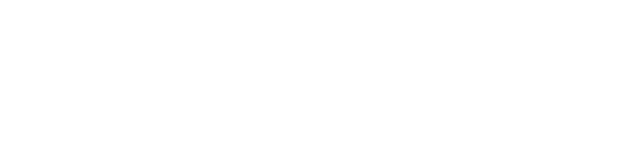
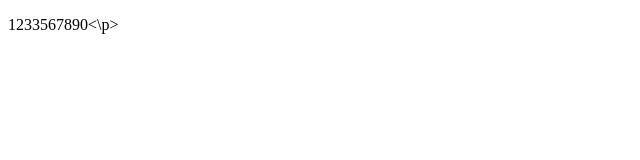
Before and after one commit to avemaro/avemaro.github.io, a plain HTML site: page index.html in a window 1280 px wide. Shown: the whole page, without its empty margins (0-640 px from the left). Drawn offline with Linux system fonts and the light colour scheme.

Commit message:
Update index.html

```diff
--- a/index.html
+++ b/index.html
@@ -4,5 +4,6 @@
     <title>My test page</title>
   </head>
   <body>
+    <p>1233567890<\p>
   </body>
 </html>
```
